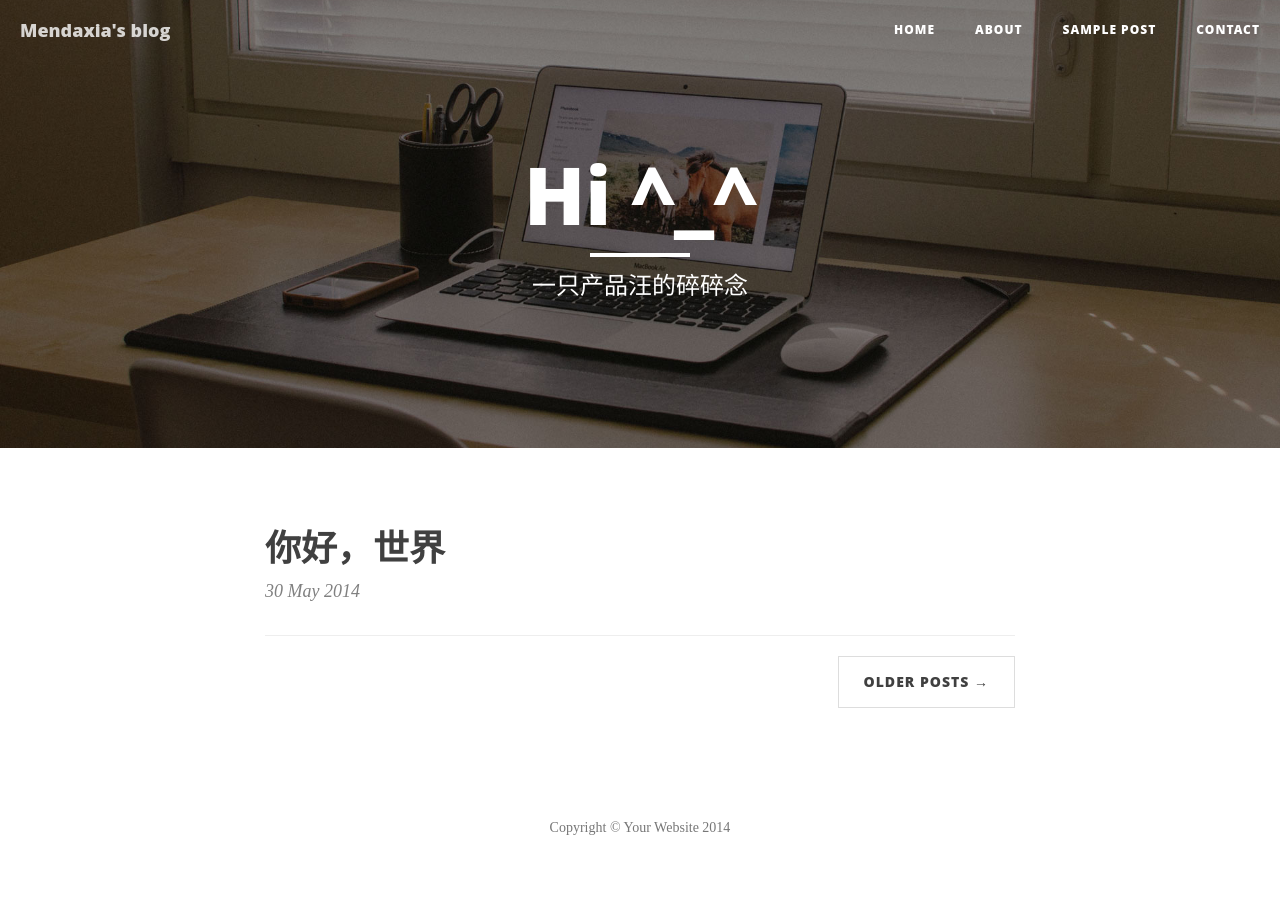
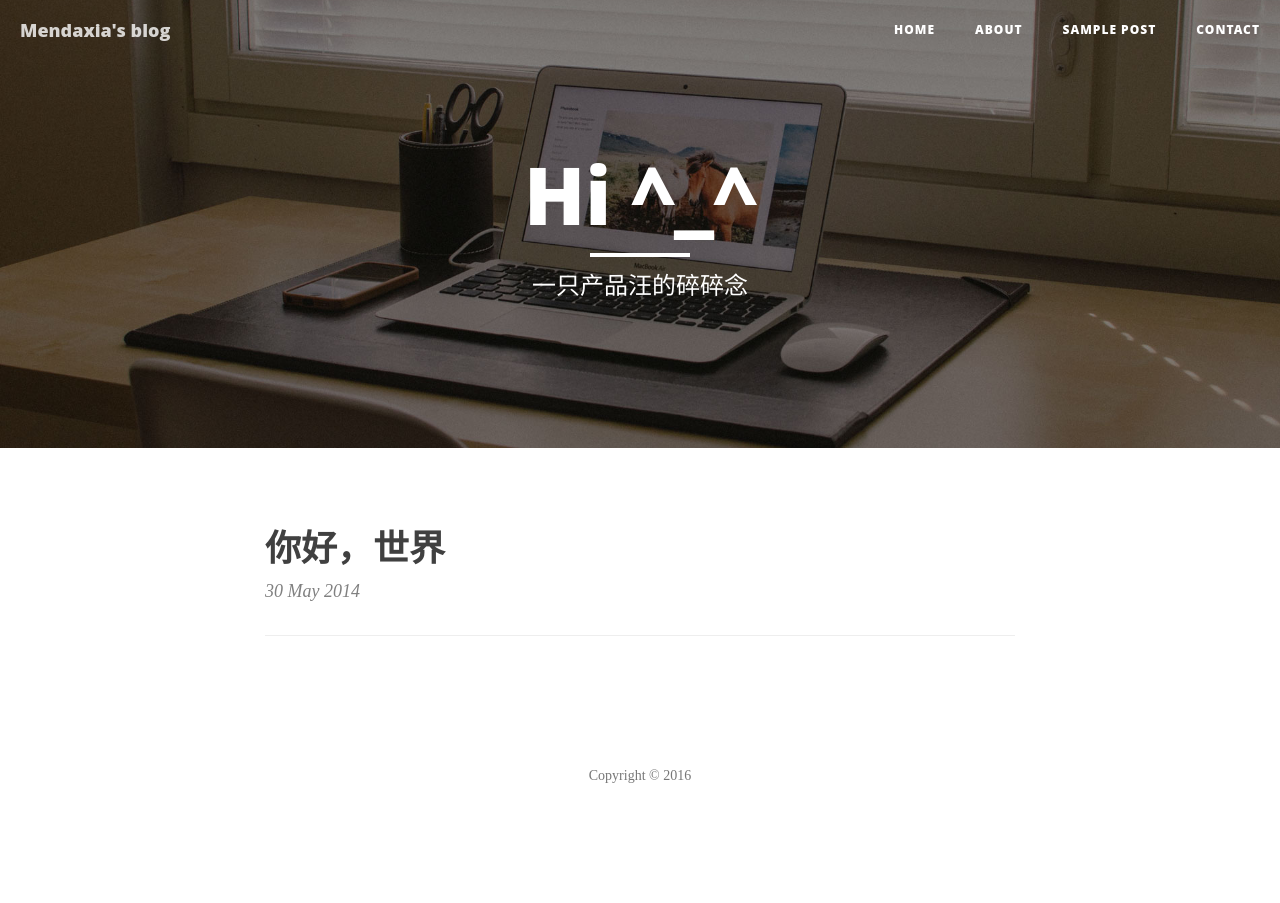
Before and after one commit to mendaxia/mendaxia.github.io, a Jekyll site: the page built from index.html, in a window 1280 px wide. Built offline with Jekyll 4.4.1, drawn with Linux system fonts in a browser that asks for light colours.

Commit message:
modify template

```diff
--- a/_layouts/default.html
+++ b/_layouts/default.html
@@ -69,12 +69,6 @@
             <div class="col-lg-8 col-lg-offset-2 col-md-10 col-md-offset-1">
                 {{ content }}
                 <hr>
-                <!-- Pager -->
-                <ul class="pager">
-                    <li class="next">
-                        <a href="#">Older Posts →</a>
-                    </li>
-                </ul>
             </div>
         </div>
     </div>
@@ -110,7 +104,7 @@
                           </a>
                       </li>
                   </ul>
-                  <p class="copyright text-muted">Copyright &copy; Your Website 2014</p>
+                  <p class="copyright text-muted">Copyright &copy; 2016</p>
               </div>
           </div>
       </div>
```
